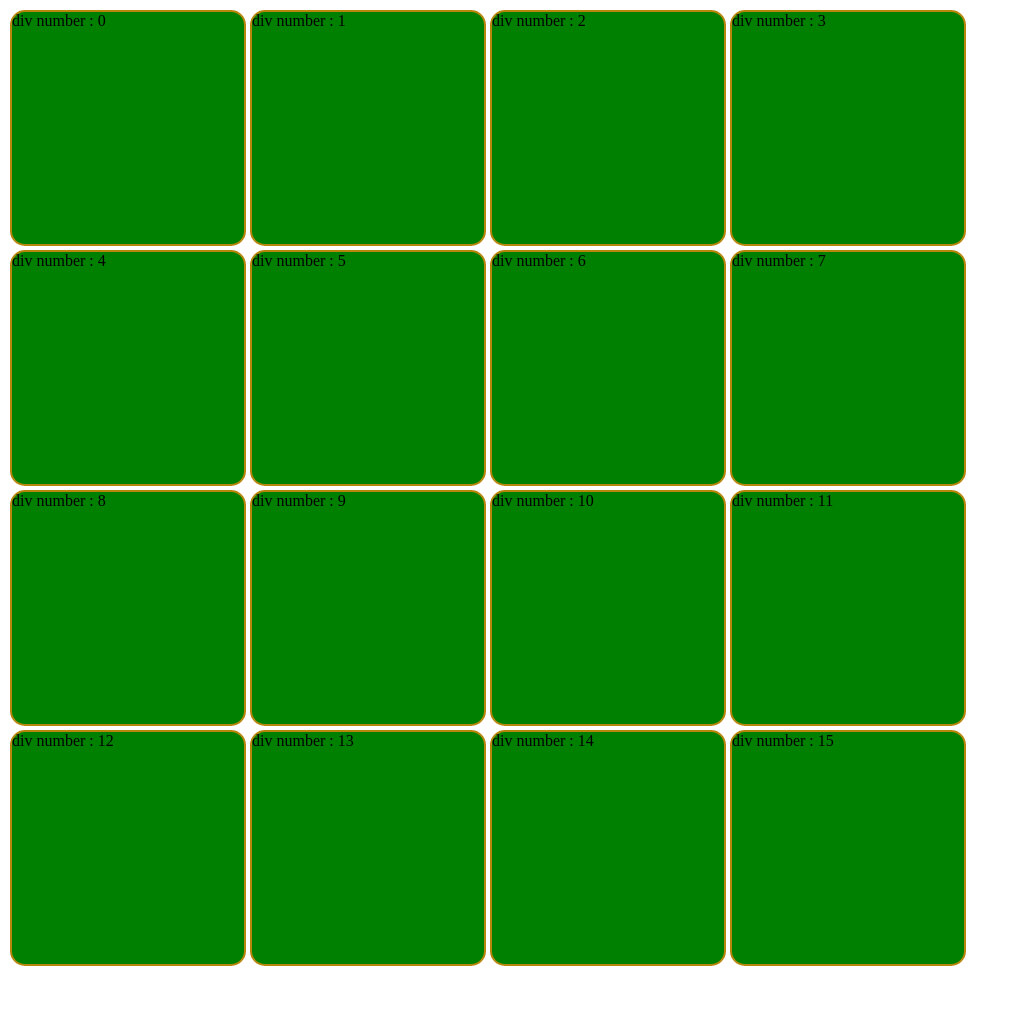
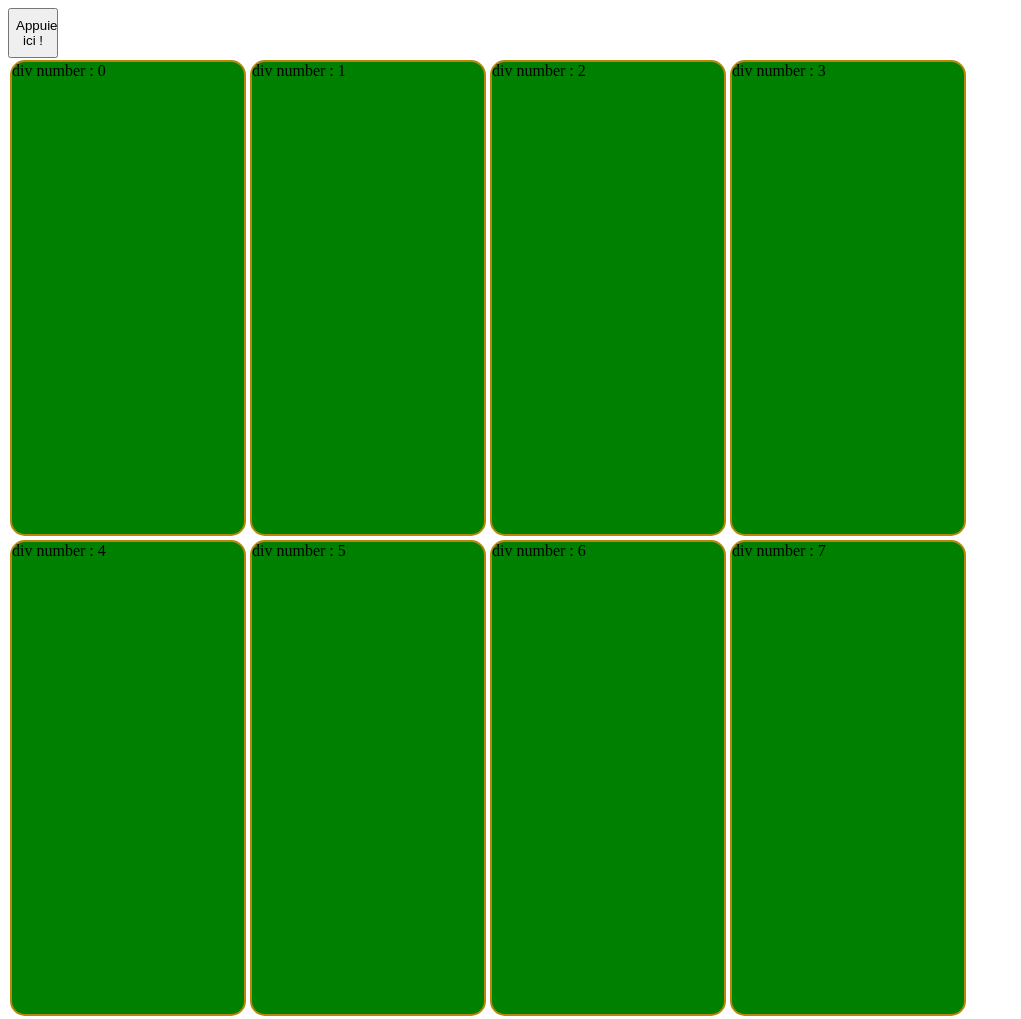
Before and after one commit to faiern/etch_a_sketch, a plain HTML site: page index.html in a window 1280 px wide. Shown: the whole page, without its empty margins (0-1021 px from the left). Before the commit the page ends 976 px from the top, so only its background shows below. Drawn offline with Linux system fonts and the light colour scheme.

Commit message:
FINISHED git add .! ?????

```diff
--- a/index.html
+++ b/index.html
@@ -5,7 +5,9 @@
     <link rel="stylesheet" href="style.css">
 </head>
 <body>
+    <button type="button">Appuie ici !</button>
    <div id="container"></div>
+
 
     <script src="script.js"></script>
 </body>
--- a/script.js
+++ b/script.js
@@ -1,7 +1,18 @@
 
 const container = document.querySelector("#container");
+let numberOfDivs = 16;
 
-for( let i=0; i<16; i++){
+const boutton = document.querySelector("button");
+
+create_grid(8);
+
+boutton.addEventListener("click",()=>{
+    numberOfDivs = prompt("Combien de cases, bg ?");
+    create_grid(numberOfDivs);
+})
+
+function create_grid(numberOfDivs){
+    for( let i=0; i<numberOfDivs; i++){
         const div = document.createElement("div");
         div.textContent = "div number : " + i;
         div.addEventListener("mouseover",()=>{
@@ -14,3 +25,4 @@ for( let i=0; i<16; i++){
         });
         container.appendChild(div);
     }
+}
--- a/style.css
+++ b/style.css
@@ -16,3 +16,9 @@
     background-color: green;
 
 }
+
+button {
+    width: 50px;
+    height: 50px;
+
+}
```
Lines whose indentation alone changed are shown as unchanged.
